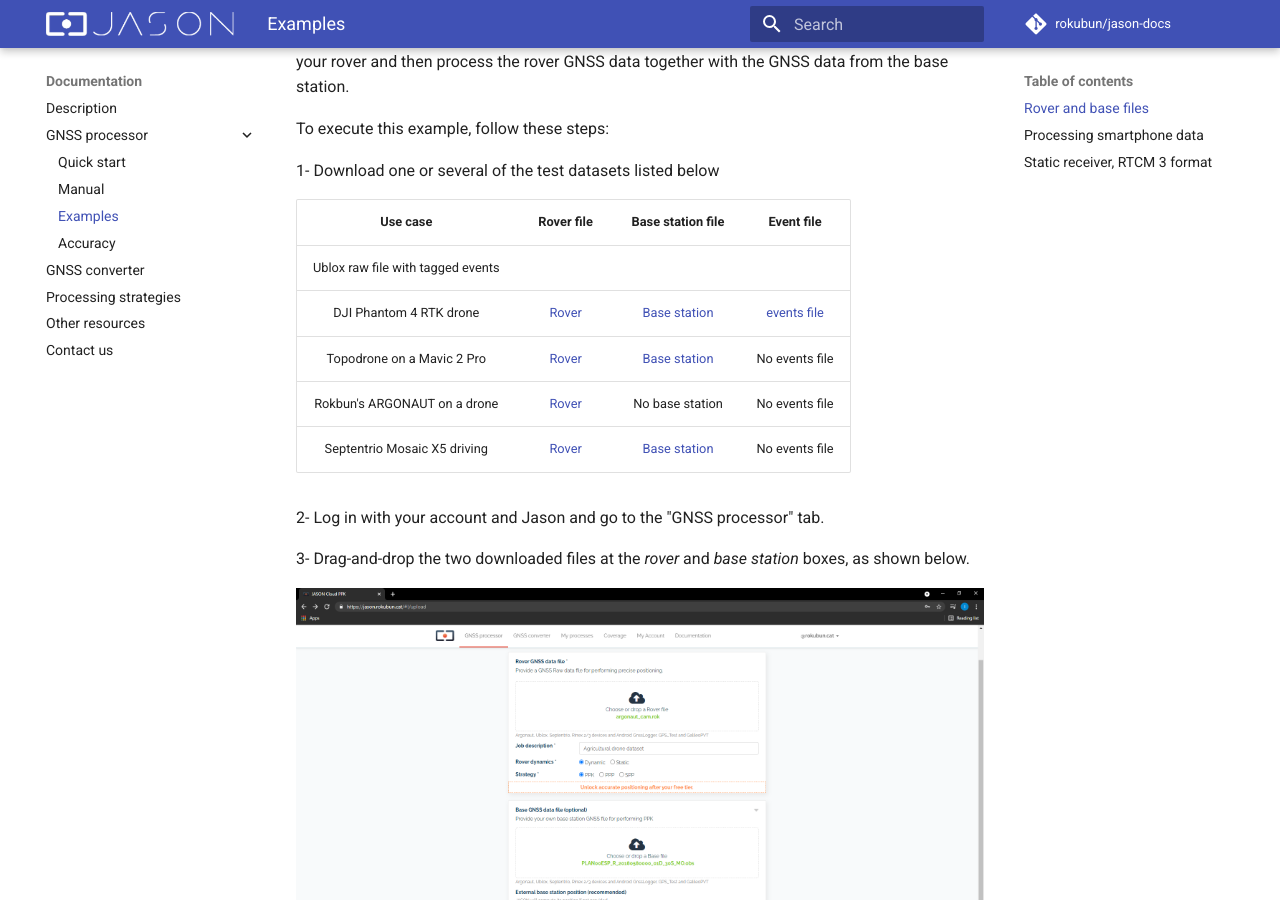
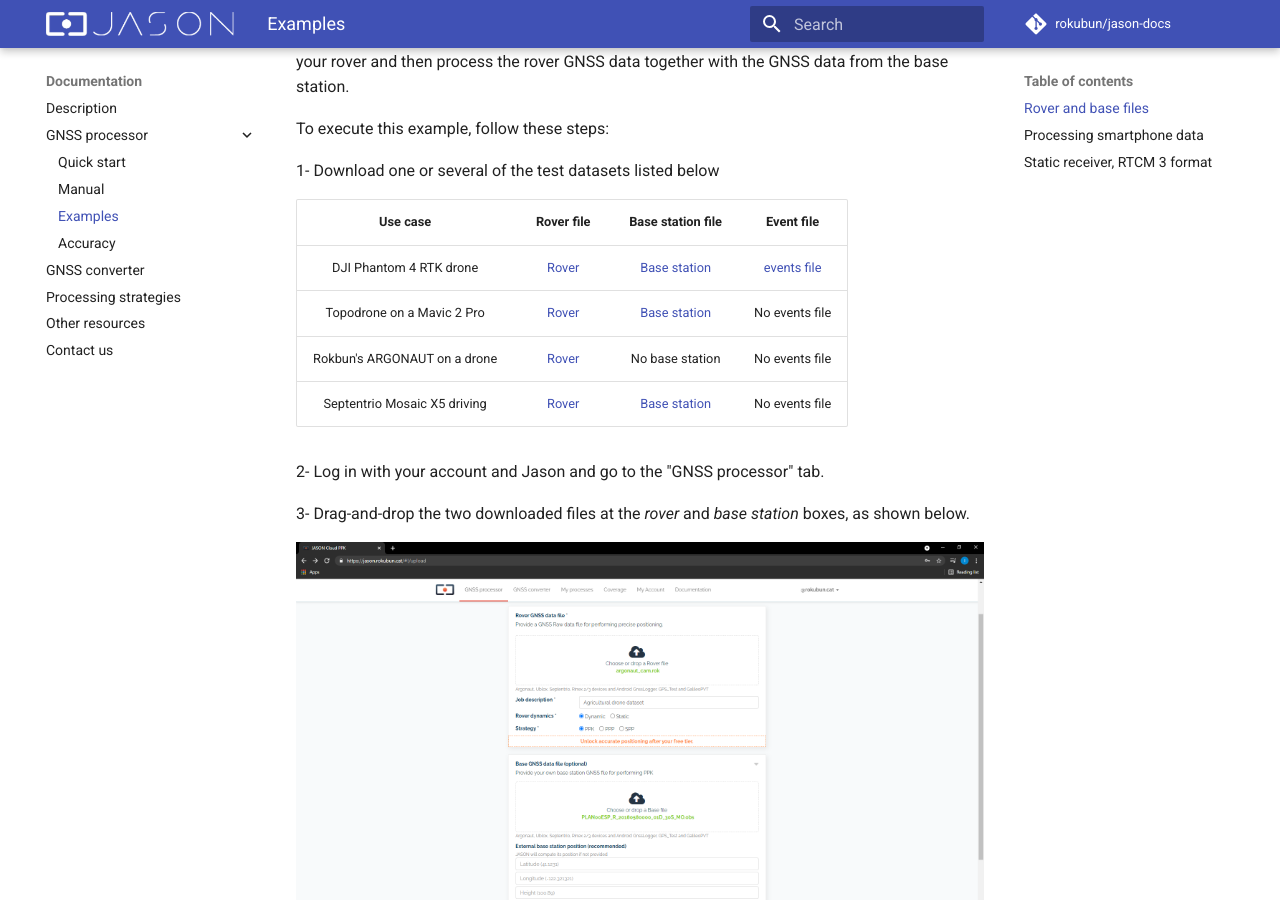
Before and after one commit to rokubun/jason-docs, an MkDocs documentation site: the page built from docs/examples.md, in a window 1280 px wide and 900 px high, scrolled down 417 px. Built offline with MkDocs 1.6.1 and Material for MkDocs 9.7.7, drawn with Linux system fonts in a browser that asks for light colours; some web fonts are replaced; comment, search, counter and statistics services are not loaded.

Commit message:
fix: table first line eliminated

```diff
--- a/docs/examples.md
+++ b/docs/examples.md
@@ -22,7 +22,6 @@
 
 Use case | Rover file | Base station file | Event file
 :---:|:---:|:---:|:---:
-Ublox raw file with tagged events |
 DJI Phantom 4 RTK drone| [Rover](https://jason-docs.s3.eu-central-1.amazonaws.com/DJI_with_cam_events/101_0082_Rinex.rnx) | [Base station](https://jason-docs.s3.eu-central-1.amazonaws.com/DJI_with_cam_events/RTK134_202102051543_13ALG6P0050051.DAT) | [events file](https://jason-docs.s3.eu-central-1.amazonaws.com/DJI_with_cam_events/101_0082_Timestamp.MRK) | No events file
 Topodrone on a Mavic 2 Pro | [Rover](https://jason-docs.s3.eu-central-1.amazonaws.com/Topodrone/XXXX00CAT_R_20201201204_22M_01S_MO.rnx) | [Base station](https://jason-docs.s3.eu-central-1.amazonaws.com/Topodrone/MARE00ESP_R_20201201204_22M_01S_MO.rnx) | No events file
 Rokbun's ARGONAUT on a drone | [Rover](https://jason-docs.s3.eu-central-1.amazonaws.com/Rokubun+ARGONAUT/argonaut_cam.rok) | No base station | No events file
```
